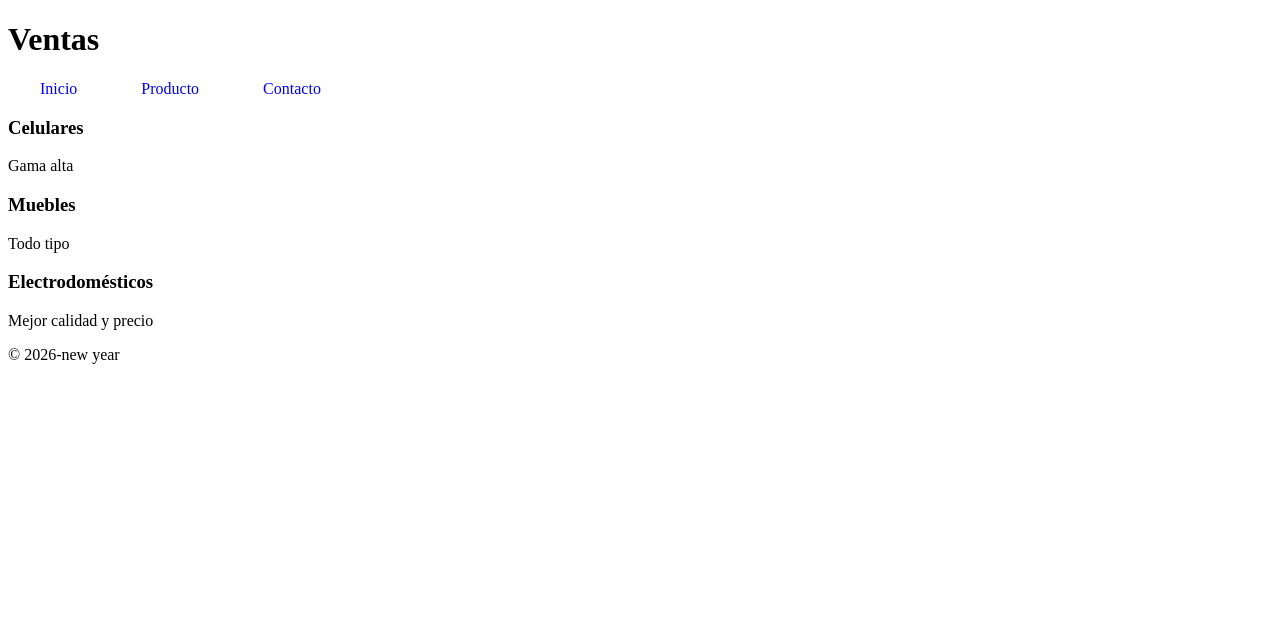
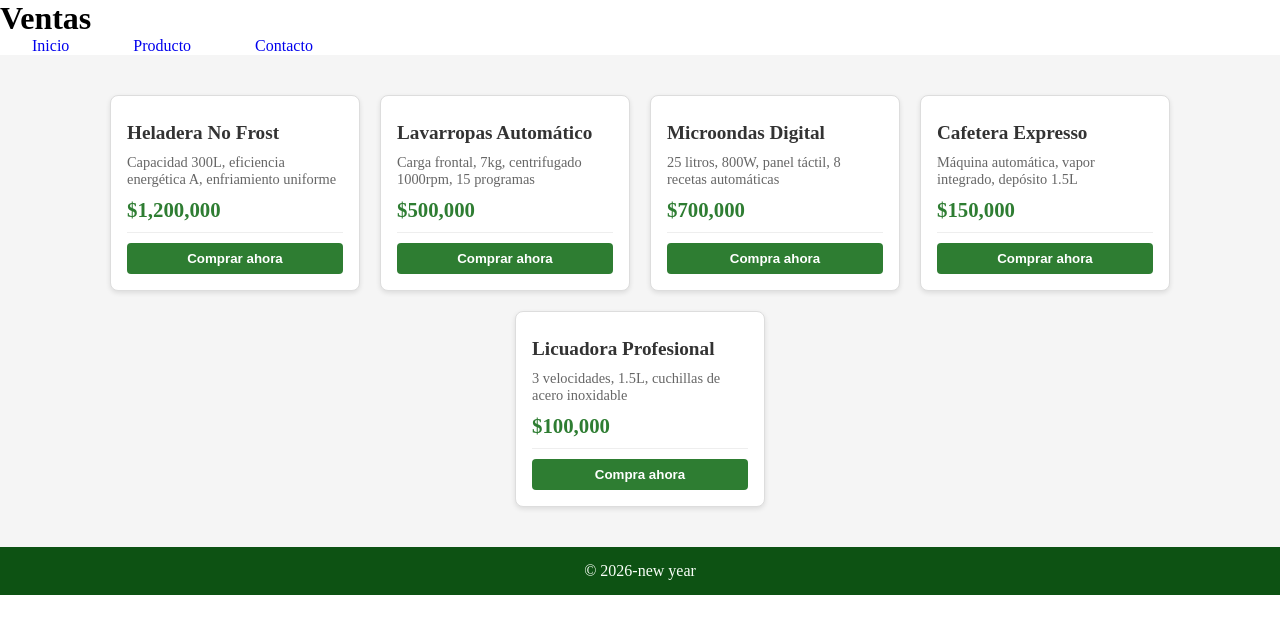
Before and after one commit to Antonella-Tintilay/React.js, a React (Vite) app in the folder tp6-react/: page / in a window 1280 px wide. Shown: the top 634 px of the page. Built offline with nearby package versions, Linux system fonts and the light colour scheme.

Commit message:
Componente card reutilizable con props

```diff
--- a/tp6-react/src/App.css
+++ b/tp6-react/src/App.css
@@ -1,4 +1,83 @@
+* {
+  margin: 0;
+  padding: 0;
+  box-sizing: border-box;
+}
+
+.contenedor-cards {
+  display: flex;
+  flex-wrap: wrap;
+  justify-content: center;
+  gap: 20px;
+  padding: 40px;
+  background-color: #f5f5f5;
+  flex: 1;
+}
+
+.btn-comprar {
+  width: 100%;
+  padding: 8px;
+  border: none;
+  border-radius: 4px;
+  cursor: pointer;
+  font-weight: bold;
+  background-color: #2e7d32;
+  color: white;
+}
+
+button:hover {
+  opacity: 0.9;
+}
+
 nav a {
     margin: 2rem;
     text-decoration: none;
 }
+
+.card {
+  border: 1px solid #ddd;
+  border-radius: 8px;
+  padding: 16px;
+  width: 250px;
+  background-color: white;
+  box-shadow: 0 2px 5px rgba(0,0,0,0.1);
+  transition: transform 0.2s;
+}
+
+.card:hover {
+  transform: translateY(-5px);
+  box-shadow: 0 4px 10px rgba(0,0,0,0.2);
+}
+
+.card-titulo {
+  font-size: 1.2rem;
+  margin: 10px 0;
+  color: #333;
+}
+
+.card-descripcion {
+  font-size: 0.9rem;
+  color: #666;
+  margin-bottom: 10px;
+}
+
+.card-precio {
+  font-size: 1.3rem;
+  font-weight: bold;
+  color: #2e7d32;
+  margin: 10px 0;
+}
+
+.card-children {
+  margin-top: 10px;
+  padding-top: 10px;
+  border-top: 1px solid #eee;
+}
+
+footer {
+  background-color: #0d5213;
+  color: rgb(250, 255, 249);
+  text-align: center;
+  padding: 15px;
+  margin-top: auto;
+}
--- a/tp6-react/src/App.jsx
+++ b/tp6-react/src/App.jsx
@@ -7,13 +7,45 @@ import './App.css'
 function App() {
   return (
     <>
-      <Header/>
-      <Card titulo="Celulares" descripcion="Gama alta" />
-      <Card titulo="Muebles" descripcion="Todo tipo" />
-      <Card titulo="Electrodomésticos" descripcion="Mejor calidad y precio" />
-      <Footer/>
+      <Header />
+      <div className="contenedor-cards">
+        <Card titulo="Heladera No Frost"
+            descripcion="Capacidad 300L, eficiencia energética A, enfriamiento uniforme"
+            imagen=""
+            precio={1200000}>
+            <button className="btn-comprar">Comprar ahora</button></Card>
+
+        <Card
+          titulo="Lavarropas Automático"
+          descripcion="Carga frontal, 7kg, centrifugado 1000rpm, 15 programas"
+          imagen=""
+          precio={500000}>
+          <button className="btn-comprar">Comprar ahora</button></Card>
+
+        <Card
+          titulo="Microondas Digital"
+          descripcion="25 litros, 800W, panel táctil, 8 recetas automáticas"
+          imagen=""
+          precio={700000}>
+          <button className="btn-comprar">Compra ahora</button></Card>
+
+        <Card
+          titulo="Cafetera Expresso"
+          descripcion="Máquina automática, vapor integrado, depósito 1.5L"
+          imagen=""
+          precio={150000}>
+          <button className="btn-comprar">Comprar ahora</button></Card>
+
+        <Card
+          titulo="Licuadora Profesional"
+          descripcion="3 velocidades, 1.5L, cuchillas de acero inoxidable"
+          imagen=""
+          precio={100000}>
+          <button className="btn-comprar">Compra ahora</button></Card>
+
+      </div>
+      <Footer />
     </>
   )
 }
-
-export default App
+export default App;
--- a/tp6-react/src/components/Card.jsx
+++ b/tp6-react/src/components/Card.jsx
@@ -1,11 +1,17 @@
 import { useState } from 'react';
 
-function Card({ titulo, descripcion }) {
+function Card({ titulo, descripcion, imagen, precio = 0, children }) {
   return (
-    <div>
-      <h3>{titulo}</h3>
-      <p>{descripcion}</p>
+    <div className="card">
+      {imagen && <img src={imagen} alt={titulo} className="card-imagen" />}
+      <h3 className="card-titulo">{titulo}</h3>
+      <p className="card-descripcion">{descripcion}</p>
+      <p className="card-precio">${precio.toLocaleString()}</p>
+      <div className="card-children">
+        {children}
+      </div>
     </div>
   );
 }
+
 export default Card;
```
